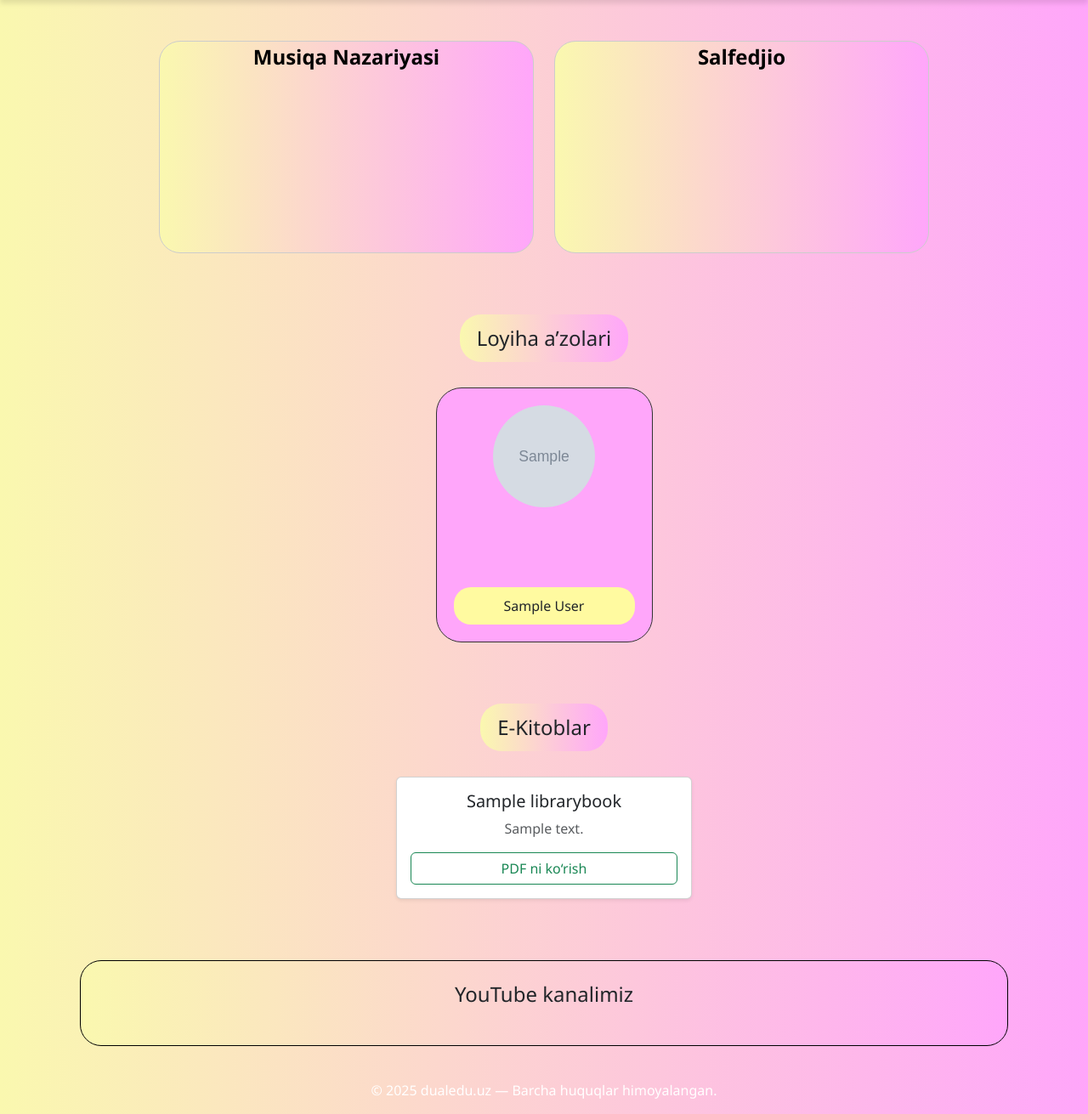
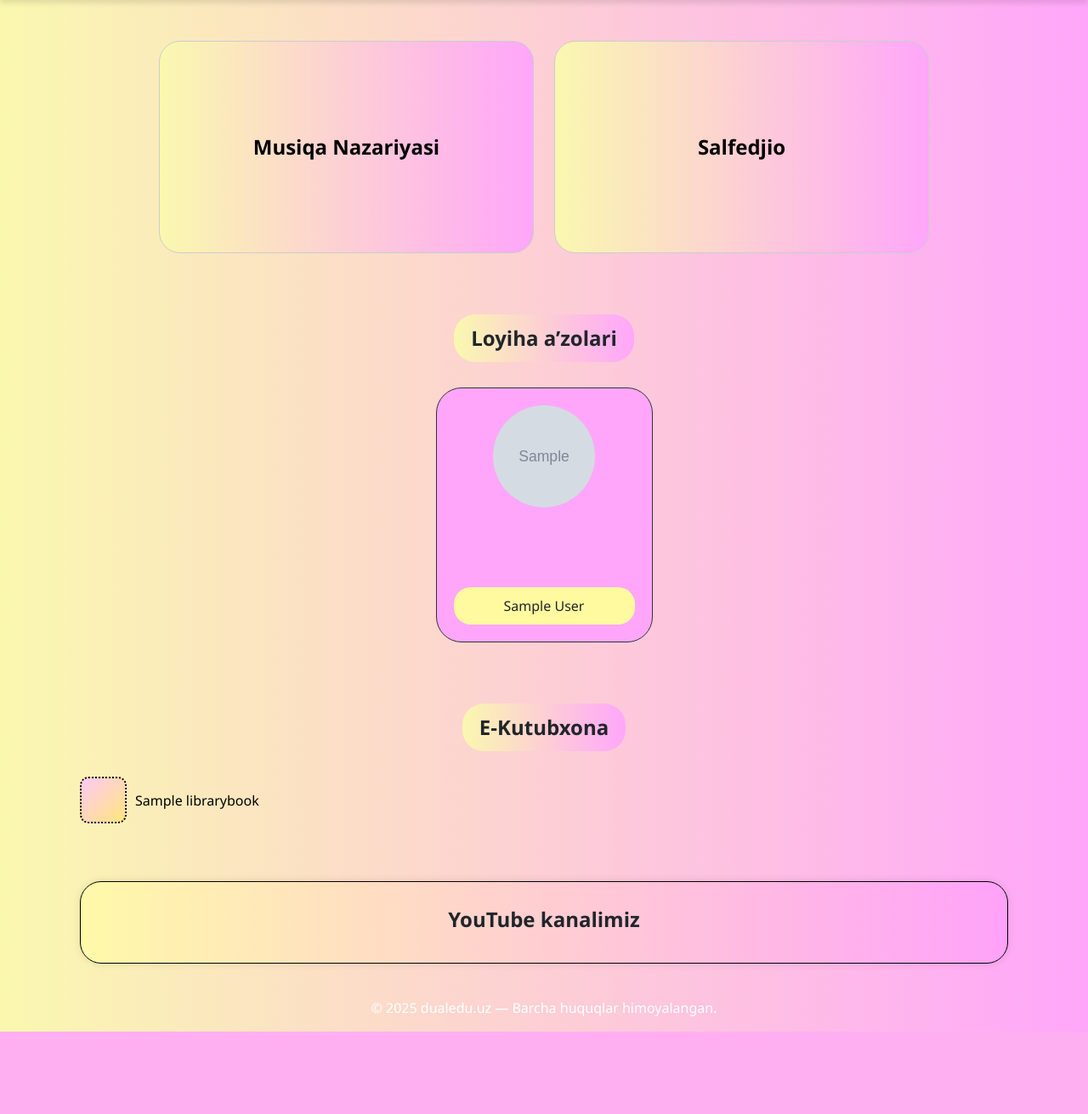
Before and after one commit to azamatxabibullayev/kmodi, a Django app: page / in a window 1280 px wide. Shown: the part 57-1368 px from the top of the page at 85% size. After the commit the page ends 1271 px from the top, so only its background shows below. Run offline with Django 5.2, Linux system fonts and the light colour scheme; a user stored in the database is signed in; tables that the repository leaves empty hold one stand-in row (values such as "Sample post"); grey boxes marked "Sample" are stand-in pictures.

Commit message:
home.html modified

```diff
--- a/templates/main/home.html
+++ b/templates/main/home.html
@@ -14,12 +14,13 @@
         display: inline-block;
         margin-bottom: 30px;
         font-size: 24px;
+        font-weight: bold;
     }
 
     .main-card {
         background: linear-gradient(to right, #faf8af, #ffa6fa);
         border-radius: 25px;
-        height: 250px;x`
+        height: 250px;
         display: flex;
         align-items: center;
         justify-content: center;
@@ -55,18 +56,6 @@
         margin-top: auto;
     }
 
-    .youtube-card {
-        background: linear-gradient(to right, #faf8af, #ffa6fa);
-        border-radius: 25px;
-        border: 1px solid #000;
-        padding: 25px;
-    }
-
-    .youtube-section-title {
-        text-align: center;
-        margin-bottom: 20px;
-    }
-
     .rounded-img {
         object-fit: cover;
         border-radius: 50%;
@@ -75,17 +64,66 @@
         margin: 0 auto 10px;
     }
 
-    .btn-custom {
-        background-color: #fffaa0;
-        color: black;
-        border: 1px solid black;
-        border-radius: 20px;
+    .book-icon {
+        width: 55px;
+        height: 55px;
+        border-radius: 10px;
+        background: linear-gradient(to bottom right, #ffcaf4, #ffe67c);
+        display: inline-block;
+        border: 2px dotted black;
+        margin-right: 10px;
     }
 
-    .btn-custom:hover {
-        background-color: #ffc2ef;
+    .ebook-item {
+        display: flex;
+        align-items: center;
+        margin-bottom: 20px;
+        text-decoration: none;
+        color: black;
+        transition: transform 0.2s;
+    }
+
+    .ebook-item:hover {
+        transform: scale(1.03);
+        text-decoration: none;
         color: black;
     }
+
+    /* Updated YouTube Section Styles (Thumbnail-Only) */
+    .youtube-card {
+        background: linear-gradient(to right, #fff9a9, #ffa2f9);
+        border-radius: 25px;
+        border: 1px solid #000;
+        padding: 30px;
+        box-shadow: 0px 0px 10px rgba(0, 0, 0, 0.1);
+    }
+
+    .youtube-section-title {
+        text-align: center;
+        margin-bottom: 30px;
+        font-weight: 600;
+        font-size: 24px;
+    }
+
+    .video-card {
+        border-radius: 25px;
+        overflow: hidden;
+        transition: transform 0.3s ease;
+        box-shadow: 0 6px 15px rgba(0, 0, 0, 0.1);
+    }
+
+    .video-card:hover {
+        transform: scale(1.02);
+    }
+
+    .video-thumbnail {
+        width: 100%;
+        height: 180px;
+        object-fit: cover;
+        border-radius: 25px;
+        display: block;
+    }
+
 </style>
 
 <div class="container text-center mt-4">
@@ -125,39 +163,49 @@
 
     <!-- E-Kitoblar -->
     <div class="text-center mt-5">
-        <div class="section-title">E-Kitoblar</div>
-        <div class="row justify-content-center">
-            {% for book in books %}
-            <div class="col-md-6 col-lg-4 mb-4">
-                <div class="card h-100 shadow-sm">
-                    <div class="card-body d-flex flex-column">
-                        <h5 class="card-title">{{ book.title }}</h5>
-                        <p class="card-text text-muted">{{ book.description|truncatewords:20 }}</p>
-                        <a href="{{ book.pdf_file.url }}" class="btn btn-outline-success mt-auto" target="_blank">PDF ni ko‘rish</a>
-                    </div>
-                </div>
+        <div class="section-title">E-Kutubxona</div>
+        <div class="row text-start justify-content-center">
+            <div class="col-md-4">
+                {% for book in books|slice:":3" %}
+                <a href="{{ book.pdf_file.url }}" class="ebook-item" target="_blank">
+                    <div class="book-icon"></div>
+                    <span>{{ book.title }}</span>
+                </a>
+                {% endfor %}
             </div>
-            {% empty %}
+            <div class="col-md-4">
+                {% for book in books|slice:"3:6" %}
+                <a href="{{ book.pdf_file.url }}" class="ebook-item" target="_blank">
+                    <div class="book-icon"></div>
+                    <span>{{ book.title }}</span>
+                </a>
+                {% endfor %}
+            </div>
+            <div class="col-md-4">
+                {% for book in books|slice:"6:" %}
+                <a href="{{ book.pdf_file.url }}" class="ebook-item" target="_blank">
+                    <div class="book-icon"></div>
+                    <span>{{ book.title }}</span>
+                </a>
+                {% endfor %}
+            </div>
+            {% if books|length == 0 %}
             <p class="text-muted">Hech qanday e-kitob mavjud emas.</p>
-            {% endfor %}
+            {% endif %}
         </div>
     </div>
 
-    <!-- YouTube Recommendations -->
+    <!-- YouTube Recommendations | Thumbnails Only -->
     <div class="youtube-card mt-5">
         <h4 class="youtube-section-title">YouTube kanalimiz</h4>
-        <div class="row">
+        <div class="row justify-content-center gx-4 gy-4">
             {% for video in videos %}
                 {% if video.video_id %}
-                <div class="col-md-4 mb-4">
-                    <div class="card shadow-sm h-100" style="border-radius: 20px; overflow: hidden;">
+                <div class="col-12 col-sm-6 col-md-4 col-lg-4 col-xl-4">
+                    <div class="video-card">
                         <a href="https://www.youtube.com/watch?v={{ video.video_id }}" target="_blank">
-                            <img src="https://img.youtube.com/vi/{{ video.video_id }}/hqdefault.jpg" class="card-img-top" alt="{{ video.title }}">
+                            <img src="https://img.youtube.com/vi/{{ video.video_id }}/hqdefault.jpg" alt="YouTube video" class="video-thumbnail">
                         </a>
-                        <div class="card-body text-center">
-                            <h5 class="card-title">{{ video.title }}</h5>
-                            <a href="https://www.youtube.com/watch?v={{ video.video_id }}" class="btn btn-sm btn-outline-danger w-100 rounded-pill" target="_blank">Ko'rish</a>
-                        </div>
                     </div>
                 </div>
                 {% endif %}
```
